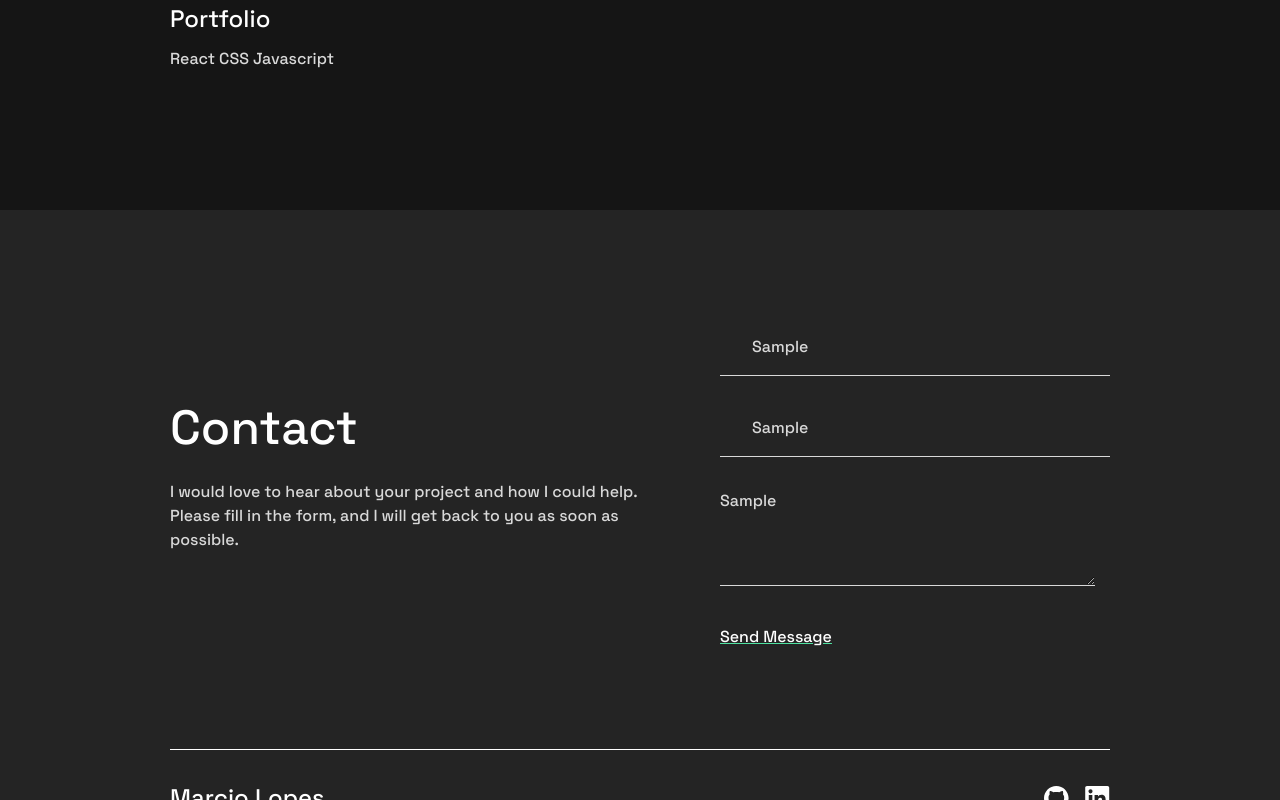
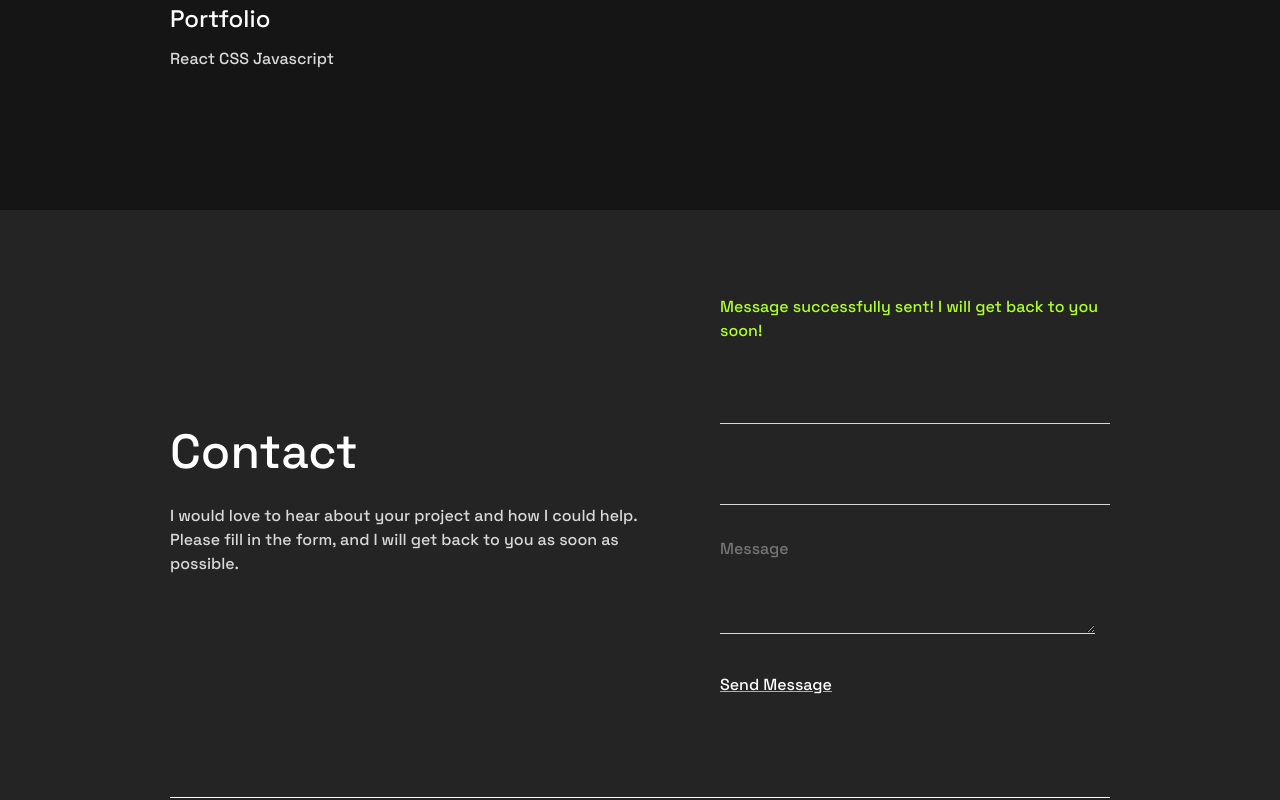
Before and after one commit to MarcioLopes451/portfolio-react, a React (Vite) app: page / in a window 1280 px wide. Both pictures are taken after typing "Sample", "Sample", "Sample" into the empty fields and a click on the button "Send Message". Built offline with nearby package versions, Linux system fonts and the light colour scheme.

Commit message:
add: contacts form updated

```diff
--- a/src/App.css
+++ b/src/App.css
@@ -238,6 +238,13 @@ form textarea [type="text"] {
   text-decoration-color: var(--Green);
 }
 
+.error-message {
+  color: red;
+}
+.valid-message {
+  color: greenyellow;
+}
+
 /* footer */
 .footer-container {
   border-top: 1px solid var(--White);
--- a/src/components/Contact.jsx
+++ b/src/components/Contact.jsx
@@ -5,10 +5,31 @@ import Linkedin from "../images/icon-linkedin.svg";
 export default function Contact() {
   const [name, setName] = useState("");
   const [email, setEmail] = useState("");
+  const [message, setMessage] = useState("");
+  const [error, setError] = useState("");
+  const [valid, setValid] = useState(false);
 
   const handleSubmit = (e) => {
     e.preventDefault();
+    if (name.trim() === "") {
+      setError("Missing Name field");
+    } else if (email.trim() === "") {
+      setError("Missing email field");
+    } else if (message.trim() == "") {
+      setError("Missing message field");
+    } else {
+      setError("");
+      setValid(true);
+      setEmail("");
+      setName("");
+      setMessage("");
+    }
   };
+
+  setTimeout(() => {
+    setValid(false);
+  }, 9000);
+
   return (
     <div className="contact">
       <div className="contact-container">
@@ -21,6 +42,12 @@ export default function Contact() {
         </div>
         <div className="form-section">
           <form onSubmit={handleSubmit}>
+            {error && <p className="error-message">{error}</p>}
+            {valid && (
+              <p className="valid-message">
+                Message successfully sent! I will get back to you soon!
+              </p>
+            )}
             <label htmlFor="name"></label>
             <br />
             <input
@@ -46,6 +73,8 @@ export default function Contact() {
                 rows="4"
                 cols="40"
                 placeholder="Message"
+                value={message}
+                onChange={(e) => setMessage(e.target.value)}
               ></textarea>
             </label>
             <br />
```
